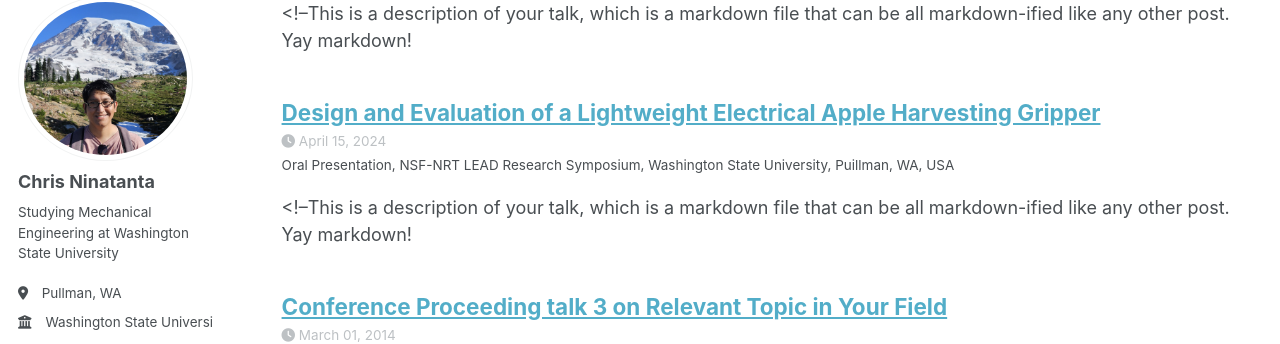
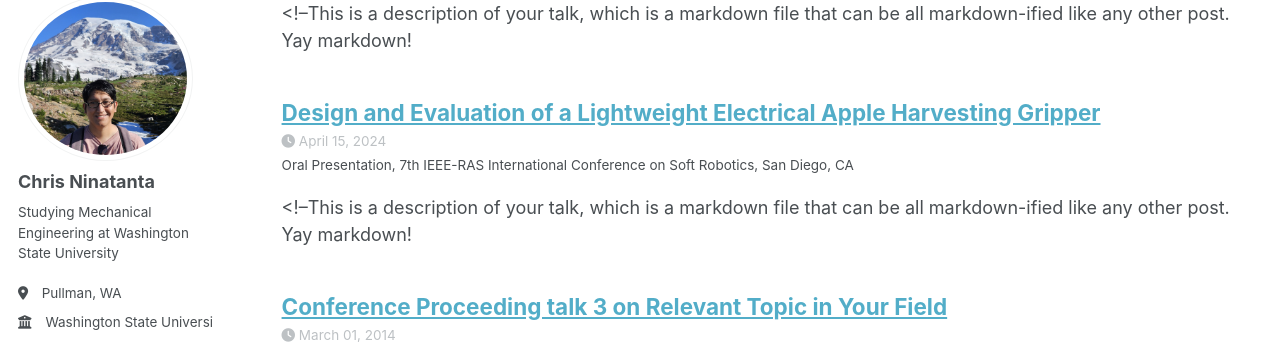
Before and after one commit to C-Ninatanta/c-ninatanta.github.io, a Jekyll site: the page built from _pages/talks.html, in a window 1280 px wide and 900 px high, scrolled down 553 px. Shown: the part 103-447 px from the top of the window. Built offline with Jekyll 4.4.1, drawn with Linux system fonts in a browser that asks for light colours; some web fonts are replaced; a script that is not in the unit is left out.

Commit message:
Update robosoft-oral-presentation.md

```diff
--- a/_talks/robosoft-oral-presentation.md
+++ b/_talks/robosoft-oral-presentation.md
@@ -3,9 +3,9 @@ title: "Design and Evaluation of a Lightweight Electrical Apple Harvesting Gripp
 collection: talks
 type: "Oral Presentation"
 permalink: /talks/2024-04-15-RoboSoft
-venue: "NSF-NRT LEAD Research Symposium, Washington State University"
+venue: "7th IEEE-RAS International Conference on Soft Robotics"
 date: 2024-04-15
-location: "Puillman, WA, USA"
+location: "San Diego, CA"
 ---
 
 <!--This is a description of your talk, which is a markdown file that can be all markdown-ified like any other post. Yay markdown!
```
